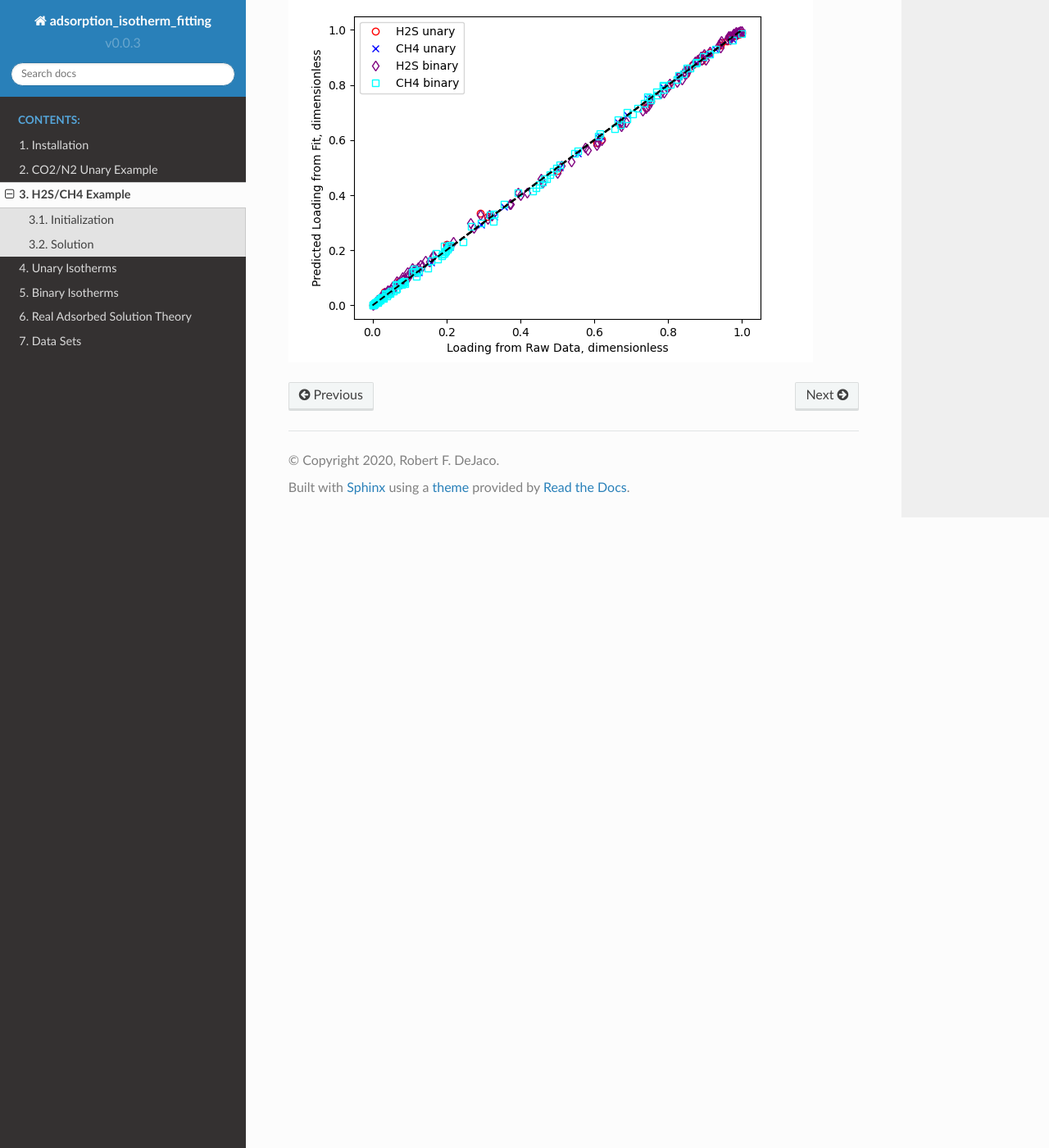
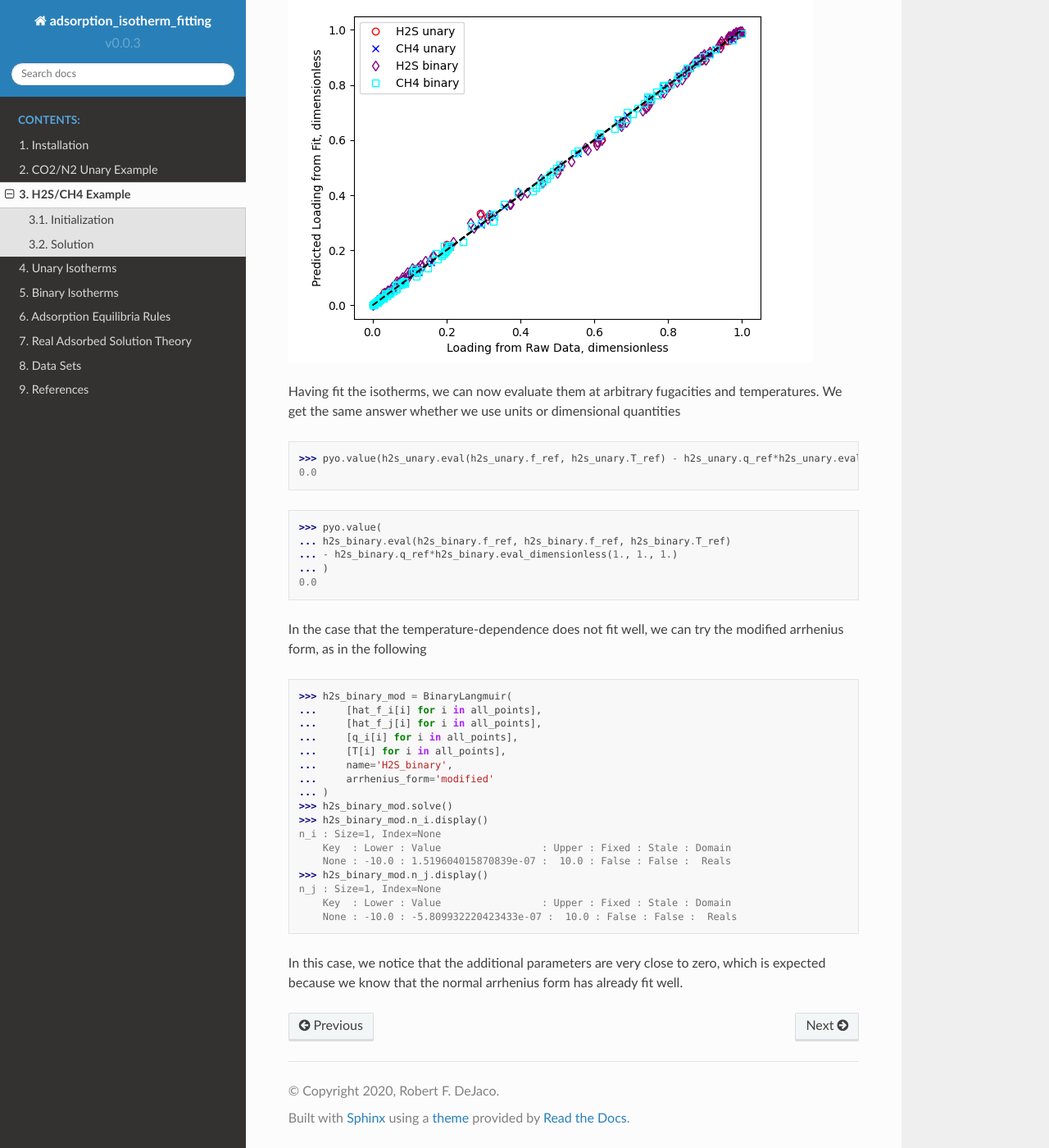
Before and after one commit to dejac001/adsorption_isotherm_fitting, a Sphinx documentation site: the page built from docs/source/h2s_ch4.rst, in a window 1280 px wide and 1400 px high, scrolled down 4386 px. Shown: the whole window at 82% size. Built offline with Sphinx 7.4.7 and the Read the Docs theme 2.0.0, drawn with Linux system fonts in a browser that asks for light colours; cross-references to code outside the pages are shown as plain code.

Commit message:
Multiple arrhenius forms; evaluate isotherm externally

```diff
--- a/docs/source/h2s_ch4.rst
+++ b/docs/source/h2s_ch4.rst
@@ -198,3 +198,41 @@ We can also plot all the results to a figure, and save it to a file
 Which looks like
 
 .. image:: h2s_ch4_example.png
+
+Having fit the isotherms, we can now evaluate them at arbitrary fugacities and temperatures.
+We get the same answer whether we use units or dimensional quantities
+
+>>> pyo.value(h2s_unary.eval(h2s_unary.f_ref, h2s_unary.T_ref) - h2s_unary.q_ref*h2s_unary.eval_dimensionless(1., 1.))
+0.0
+
+
+>>> pyo.value(
+... h2s_binary.eval(h2s_binary.f_ref, h2s_binary.f_ref, h2s_binary.T_ref)
+... - h2s_binary.q_ref*h2s_binary.eval_dimensionless(1., 1., 1.)
+... )
+0.0
+
+In the case that the temperature-dependence does not fit well, we can try the
+modified arrhenius form, as in the following
+
+
+>>> h2s_binary_mod = BinaryLangmuir(
+...     [hat_f_i[i] for i in all_points],
+...     [hat_f_j[i] for i in all_points],
+...     [q_i[i] for i in all_points],
+...     [T[i] for i in all_points],
+...     name='H2S_binary',
+...     arrhenius_form='modified'
+... )
+>>> h2s_binary_mod.solve()
+>>> h2s_binary_mod.n_i.display()
+n_i : Size=1, Index=None
+    Key  : Lower : Value                 : Upper : Fixed : Stale : Domain
+    None : -10.0 : 1.519604015870839e-07 :  10.0 : False : False :  Reals
+>>> h2s_binary_mod.n_j.display()
+n_j : Size=1, Index=None
+    Key  : Lower : Value                 : Upper : Fixed : Stale : Domain
+    None : -10.0 : -5.809932220423433e-07 :  10.0 : False : False :  Reals
+
+In this case, we notice that the additional parameters are very close to zero,
+which is expected because we know that the normal arrhenius form has already fit well.
--- a/docs/source/index.rst
+++ b/docs/source/index.rst
@@ -15,8 +15,10 @@ Welcome to adsorption_isotherm_fitting's documentation!
    co2_n2
    h2s_ch4
    isothermmodels
+   rules
    rast
    data_sets
+   zreferences
 
 
 Indices and tables
--- a/docs/source/isothermmodels.rst
+++ b/docs/source/isothermmodels.rst
@@ -122,7 +122,7 @@ include
 :math:`q_{\text{m},j}^\star`,
 and
 :math:`A_j`.
-The former three (math:`H_i^\star`,
+The former three (:math:`H_i^\star`,
 :math:`q_{\text{m},i}^\star`,
 and :math:`A_i`) have the same
 expression as the unary case,
--- a/docs/source/references.bib
+++ b/docs/source/references.bib
@@ -26,3 +26,13 @@
     address = {New York},
     year = {2007},
 }
+
+@article{Talu1988,
+    author = {O Talu and A L Myers},
+    title = {{Rigorous Thermodynamic Treatment of Gas Adsorption}},
+    journal = {AIChE J.},
+    year = {1988},
+    volume = {34},
+    pages = {1887--1893},
+    doi = {10.1002/aic.690341114},
+}
--- /dev/null
+++ b/docs/source/zreferences.rst
@@ -0,0 +1,5 @@
+References
+==========
+
+.. bibliography:: references.bib
+    :cited:
```
Also changed, not shown: docs/source/rast.rst (+13 -0 lines), docs/source/rules.rst (added, +37 -0 lines), data_sets/README.rst, 3 other files.
